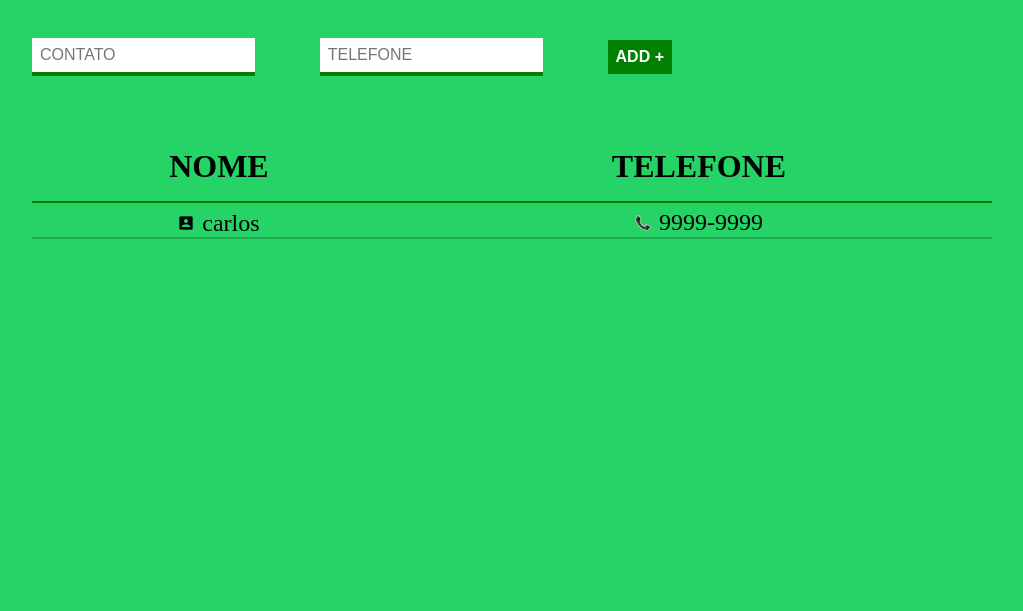
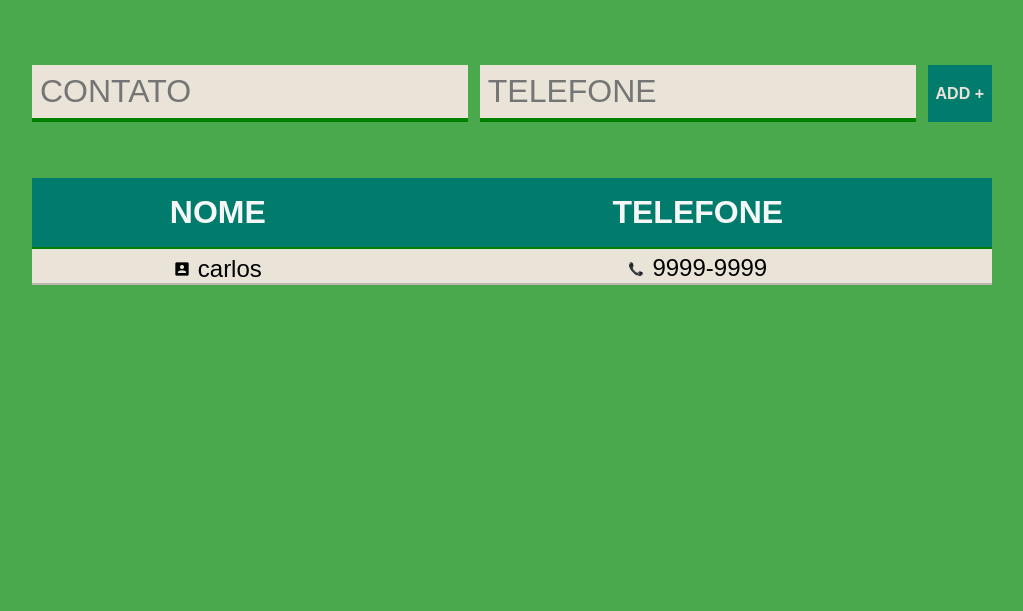
Before and after one commit to hiorion/projeto_2, a plain HTML site: page index.html in a window 1280 px wide. Shown: the part 189-800 px from the top of the page, without its empty margins (128-1151 px from the left). Drawn offline with Linux system fonts and the light colour scheme.

Commit message:
Update main.css

```diff
--- a/main.css
+++ b/main.css
@@ -2,22 +2,25 @@
     margin: 0%;
     padding: 0%;
     box-sizing: border-box;
+    font-family: arial;
 }
 
 body {
-    background-color: #25D366;
+    background-color:#4BA94D;
     padding-top: 100px;
 }
 
 header {
 
-    display: flex;
-    align-items: center;
+
     }
 header h1 {
-        font-size: 40px;
+        font-size: 64px;
         font-weight: bold;
         margin-bottom: 80px;
+        color: #F5F6F6;
+        text-align: center;
+
 
 }
 
@@ -29,15 +32,15 @@ header h1 {
 }
 form {
     display: flex;
-    max-width: 640px;
+    max-width: 960px;
     width: 100%;
     justify-content: space-between;
     margin-bottom: 56px;
-    align-items: center;
+
 }
 form input {
-    font-size: 16px;
-    background-color: #fff;
+    font-size: 32px;
+    background-color: #EAE3D8;
     border: none;
     border-bottom: 4px solid green;
     padding: 8px;
@@ -45,8 +48,8 @@ form input {
 }
 
 form button {
-    background-color: green;
-    color: #fff;
+    background-color: #017C6C;
+    color: #EAE3D8;
     font-size: 16px;
     font-weight: bold;
     border: none;
@@ -61,15 +64,18 @@ form button {
 
  table {
     width: 100%;
+    background-color: #017C6C;
  }
  table th{
       border-bottom: 2px solid green;
       padding: 16px;
       font-size: 32px;
       font-weight: bold;
+      color: #F5F6F6;
 
  }
 table td {
+    background-color: #EAE3D8;
     text-align: center;
     font-size: 24px;
     border-bottom: 2px solid rgba(0, 0, 0, 0.2);
```
